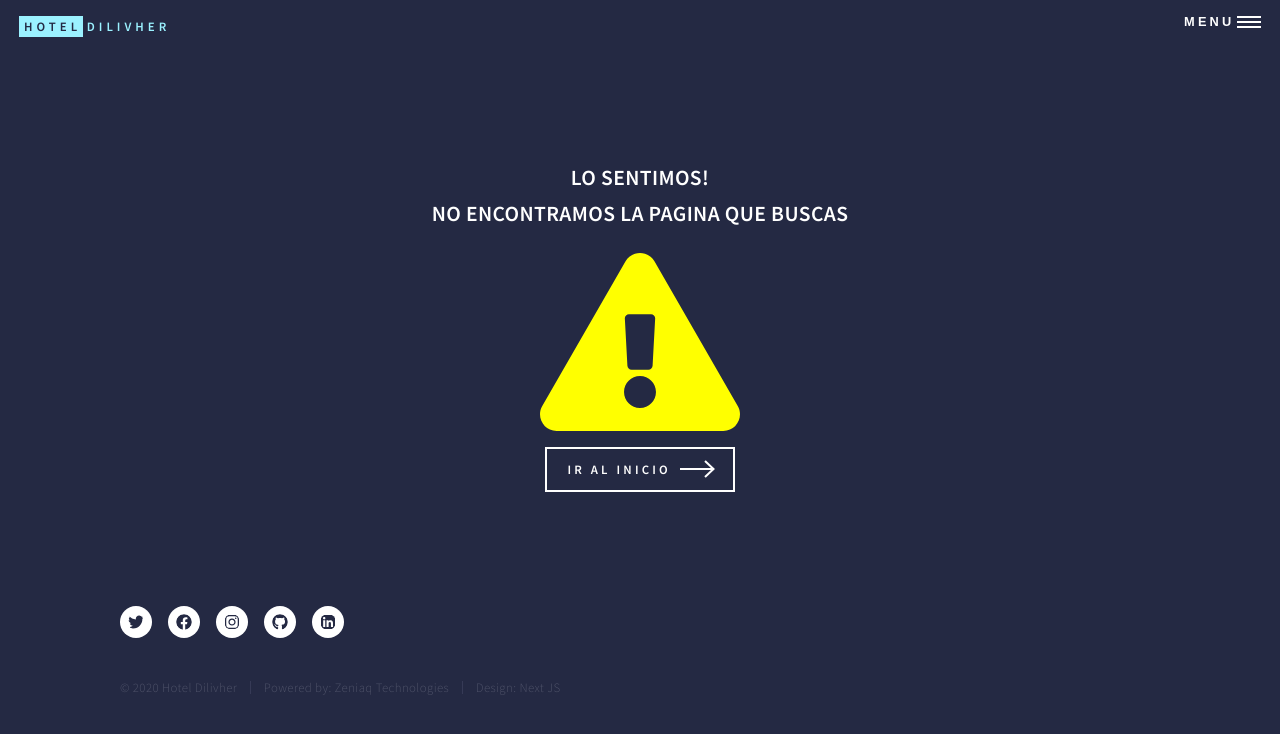
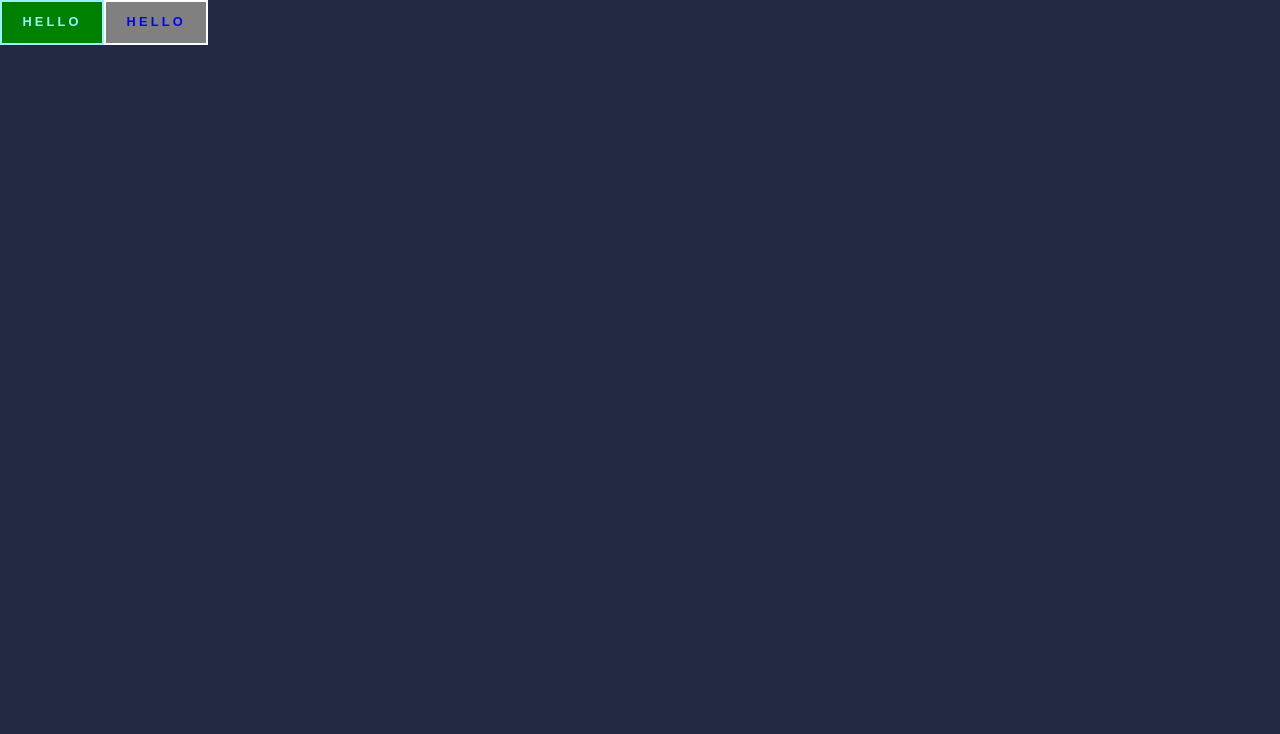
Before and after one commit to zeniaq/hotel-dilivher-website, a Next.js app: page /render in a window 1280 px wide. Before the commit this address had no page. Shown: the top 734 px of the page. Built offline with nearby package versions, Linux system fonts and the light colour scheme.

Commit message:
Add styled components

```diff
--- a/components/Button/Button.js
+++ b/components/Button/Button.js
@@ -1,18 +1,16 @@
 import PropTypes from "prop-types";
 
-const Button = ({ children, className }) => (
-    <button className={className} type="button">
-        {children}
-    </button>
-);
+import ButtonStyled from "./styled";
+
+const Button = (props) => <ButtonStyled {...props}>{props.children}</ButtonStyled>;
 
 Button.propTypes = {
     children: PropTypes.node.isRequired,
-    className: PropTypes.string,
+    background: PropTypes.string,
 };
 
 Button.defaultProps = {
-    className: "",
+    background: "",
 };
 
 export default Button;
--- /dev/null
+++ b/components/Button/styled.js
@@ -0,0 +1,8 @@
+import styled from "styled-components";
+
+const Button = styled.button`
+    color: ${(props) => props.color};
+    background: ${(props) => props.background};
+`;
+
+export default Button;
--- a/package.json
+++ b/package.json
@@ -13,7 +13,8 @@
         "next": "^9.5.3",
         "prop-types": "^15.7.2",
         "react": "^16.13.1",
-        "react-dom": "^16.13.1"
+        "react-dom": "^16.13.1",
+        "styled-components": "^5.2.0"
     },
     "devDependencies": {
         "babel-eslint": "^10.1.0",
--- /dev/null
+++ b/pages/render.js
@@ -0,0 +1,14 @@
+import Button from "../components/Button";
+
+const Render = () => (
+    <>
+        <Button background="green" color="red">
+            Hello
+        </Button>
+        <Button background="gray" color="blue">
+            Hello
+        </Button>
+    </>
+);
+
+export default Render;
```
Also changed, not shown: 1 other file (tests, documents, lock files or other folders).
